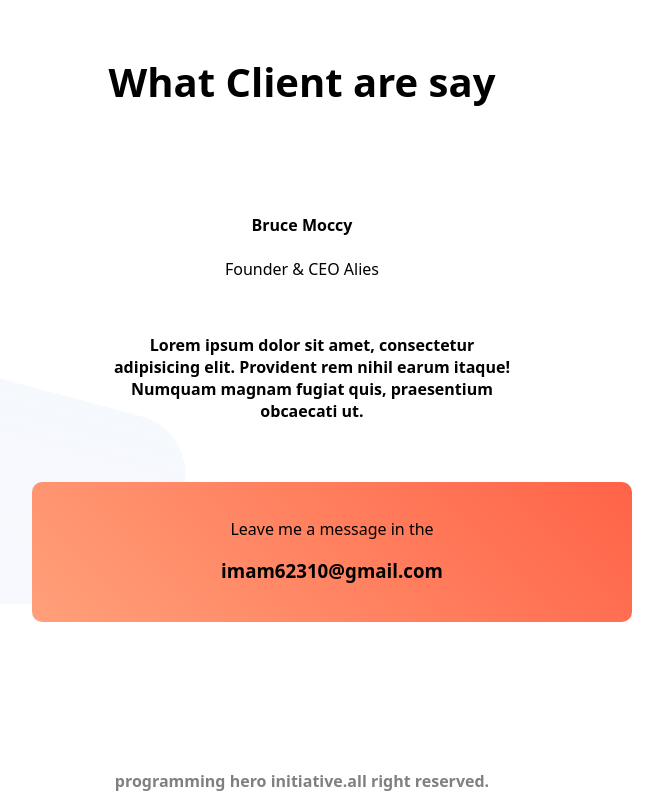
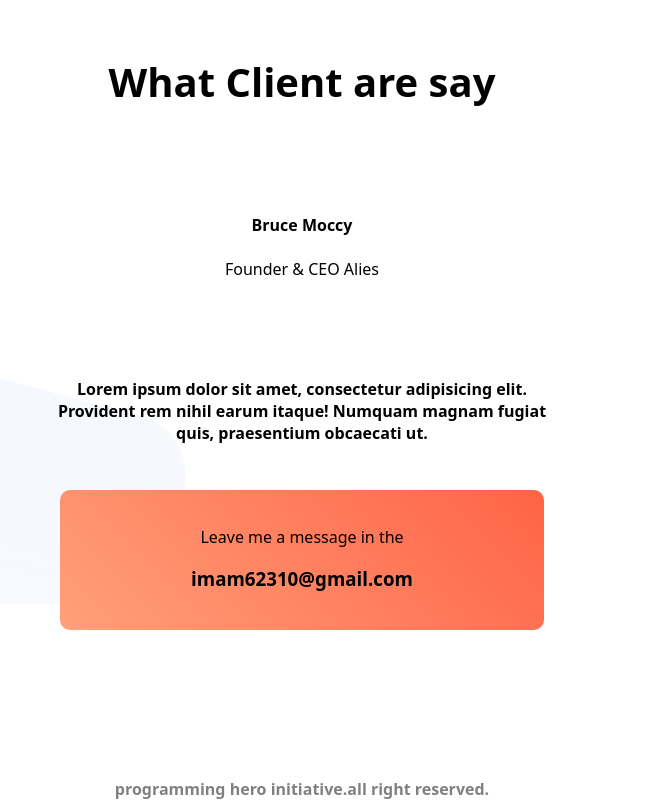
Before and after one commit to imamhossenbu/personal-website, a plain HTML site: page index.html in a window 1280 px wide. Shown: the part 1676-2476 px from the top of the page, without its empty margins (338-1001 px from the left). Drawn offline with Linux system fonts and the light colour scheme.

Commit message:
at last ok

```diff
--- a/index.html
+++ b/index.html
@@ -41,23 +41,32 @@
         </div>
     </section>
     <section class="footer">
+
         <div>
             <h3 class="heading">What Client are say</h3>
         </div><br><br>
         <div class="last-one">
             <h4>Bruce Moccy</h4>
             <p>Founder & CEO Alies</p><br>
-            <p class="mid">Lorem ipsum dolor sit amet, consectetur adipisicing elit. Provident rem nihil earum itaque! Numquam magnam fugiat quis, praesentium obcaecati ut.</p>
         </div><br><br>
+        <div mid-container>
+            <div class="mid">
+                <p>Lorem ipsum dolor sit amet, consectetur adipisicing elit. Provident rem nihil earum itaque! Numquam magnam fugiat quis, praesentium obcaecati ut.</p>
+            </div>
+        </div>
+        </div>
         <div class="last">
-            <p>Leave me a message in the</p>
-            <h3>imam62310@gmail.com</h3>
-        </div><br><br><br><br><br><br>
+      <div class="lastContainer">
+        <p>Leave me a message in the</p>
+        <h3>imam62310@gmail.com</h3>
+    </div>
+      </div><br><br><br><br><br><br>
         <footer>
             <p>
                 programming hero initiative.all right reserved.
             </p>
         </footer>
+
     </section>
 </body>
 </html>
--- a/style.css
+++ b/style.css
@@ -65,17 +65,23 @@ section{
     text-align: center;
 }
 .mid{
-    width: 400px;
+    width: 40%;
     text-align: center;
-    margin-left: 450px;
+    margin: 0 auto;
     font-weight: 600;
+    padding-bottom: 30px;
+}
+.lastContainer{
+    /* width: 50; */
 }
 .last{
     text-align: center;
     background-image: linear-gradient(45deg,lightsalmon,tomato);
-    width: 400px;
-    margin-left: 370px;
-    padding: 20px 100px;
+    /* width: 400px; */
+    width: 30%;
+    margin: 0 auto;
+    /* margin-left: 370px; */
+    padding: 20px 50px;
     border-radius: 10px;
 }
 footer{
```
Also changed, not shown: source.txt (added).
